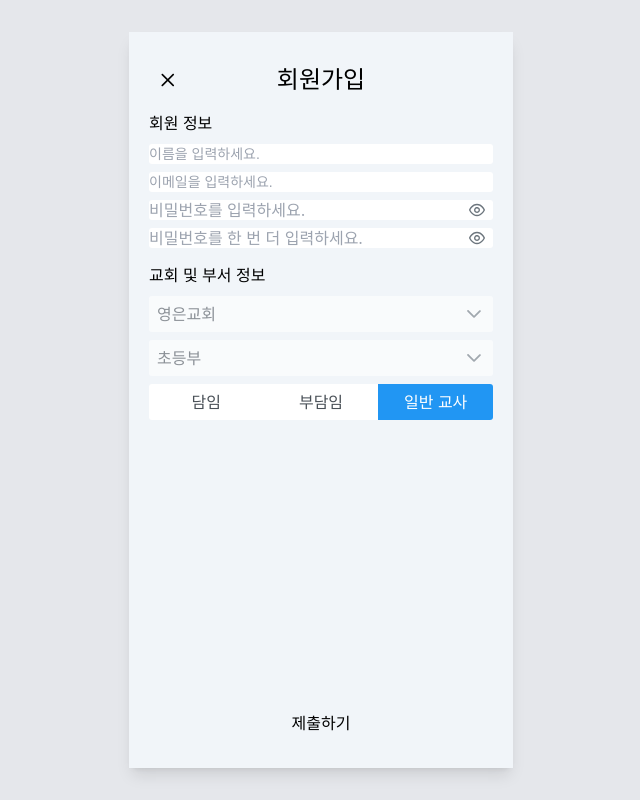
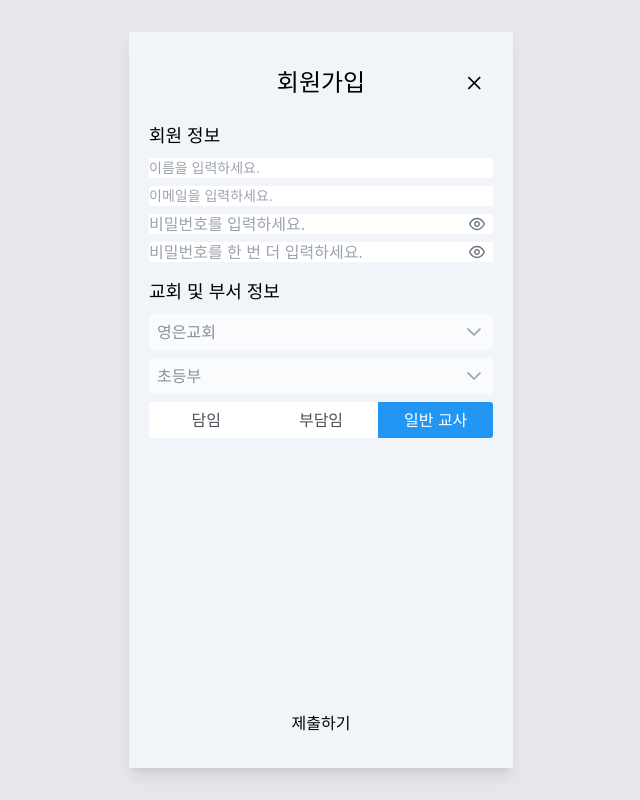
Before and after one commit to cosmickj/odumak-frontend, a Vue app: page /account/signup in a window 1280 px wide. Shown: the whole page, without its empty margins (319-959 px from the left). Built offline with nearby package versions, Linux system fonts and the light colour scheme; no server answers.

Commit message:
Refactoring: 로그인, 회원가입 페이지 UI/UX 개선

```diff
--- a/src/views/Account/Login/index.vue
+++ b/src/views/Account/Login/index.vue
@@ -31,7 +31,7 @@
             class="w-full"
             :class="{ 'p-invalid': v$.password.$invalid && isSubmitted }"
             :feedback="false"
-            inputStyle="width:inherit;"
+            input-class="w-full"
             placeholder="비밀번호를 입력하세요"
           />
           <p
@@ -100,6 +100,7 @@
             label="좋아요"
             icon="pi pi-check"
             autofocus
+            @click="setDialog"
           />
         </RouterLink>
       </template>
--- a/src/views/Account/Signup/index.vue
+++ b/src/views/Account/Signup/index.vue
@@ -1,16 +1,21 @@
 <template>
   <section class="overflow-auto flex flex-col px-5 py-8 justify-between">
     <div>
-      <div class="relative mb-4 text-center text-2xl">
-        <RouterLink class="absolute left-0" :to="{ name: 'AccountLogin' }">
-          <Button class="p-button-text p-button-secondary" icon="pi pi-times" />
+      <div class="relative mb-5 text-2xl text-end">
+        <RouterLink :to="{ name: 'AccountLogin' }">
+          <Button text rounded severity="secondary" icon="pi pi-times" />
         </RouterLink>
-        <h1>회원가입</h1>
+
+        <h1
+          class="absolute top-1/2 left-1/2 translate-x-[-50%] translate-y-[-50%]"
+        >
+          회원가입
+        </h1>
       </div>
 
       <div class="flex flex-col gap-4">
         <div class="flex flex-col gap-2 text-sm">
-          <p class="text-base">회원 정보</p>
+          <p class="text-lg">회원 정보</p>
 
           <InputText
             v-model="name"
@@ -39,7 +44,7 @@
             v-model="password"
             class="w-full"
             :class="{ 'p-invalid': error.password.status }"
-            inputStyle="width:inherit;"
+            input-class="w-full"
             placeholder="비밀번호를 입력하세요."
             :feedback="false"
             toggleMask
@@ -52,7 +57,7 @@
             v-model="confirmedPassword"
             class="w-full"
             :class="{ 'p-invalid': error.confirmedPassword.status }"
-            inputStyle="width:inherit;"
+            input-class="w-full"
             placeholder="비밀번호를 한 번 더 입력하세요."
             :feedback="false"
             toggleMask
@@ -63,7 +68,7 @@
         </div>
 
         <div class="flex flex-col gap-2 text-sm">
-          <p class="text-base">교회 및 부서 정보</p>
+          <p class="text-lg">교회 및 부서 정보</p>
           <Dropdown
             class="w-full"
             v-model="church"
@@ -96,7 +101,6 @@
 
           <Transition>
             <div v-if="role === 'main' || role === 'sub'">
-              <p>학년반</p>
               <div class="grid grid-cols-3 gap-2">
                 <Dropdown
                   v-model="grade"
```
